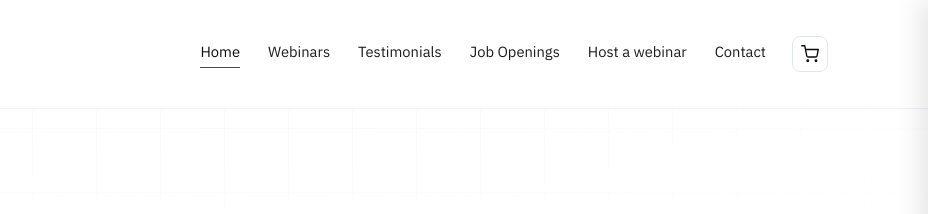
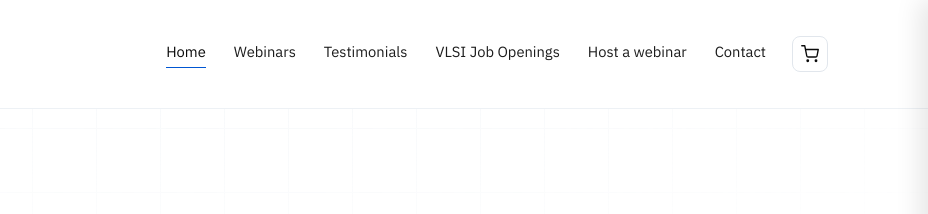
Before and after one commit to metastable-design/metastable-design-website, a plain HTML site: page index.html in a window 1280 px wide. Shown: the top 214 px of the page, 352-1280 px from the left. Drawn offline with Linux system fonts and the light colour scheme.

Commit message:
Update index.html

```diff
--- a/index.html
+++ b/index.html
@@ -26,7 +26,7 @@
       <a href="index.html" class="active">Home</a>
       <a href="webinars.html">Webinars</a>
       <a href="testimonials.html">Testimonials</a>
-      <a href="jobs.html">Job Openings</a>
+      <a href="jobs.html">VLSI Job Openings</a>
       <a href="#host">Host a webinar</a>
       <a href="#contact">Contact</a>
     </nav>
```
